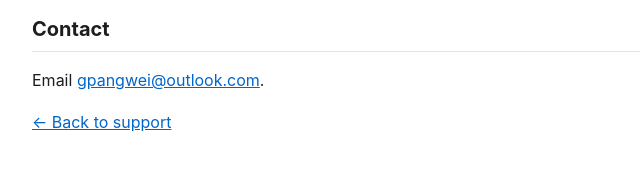
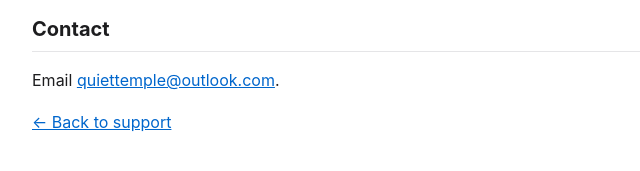
Before and after one commit to Gways123/gways123.github.io, a plain HTML site: page privacy.html in a window 1280 px wide. Shown: the part 977-1148 px from the top of the page, 248-888 px from the left. Drawn offline with Linux system fonts and the light colour scheme.

Commit message:
Add files via upload

```diff
--- a/privacy.html
+++ b/privacy.html
@@ -17,6 +17,6 @@
 <h2>Changes</h2>
 <p>If this policy changes, the updated version will be posted on this page with a new date.</p>
 <h2>Contact</h2>
-<p>Email <a href="mailto:gpangwei@outlook.com">gpangwei@outlook.com</a>.</p>
+<p>Email <a href="mailto:quiettemple@outlook.com">quiettemple@outlook.com</a>.</p>
 <p><a href="index.html">← Back to support</a></p>
 </body></html>
```
Also changed, not shown: index.html (+1 -1 lines).
